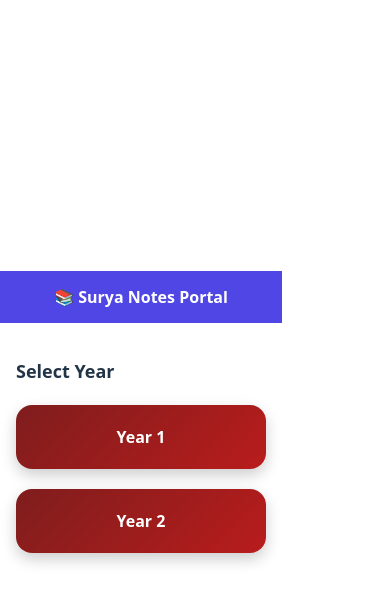
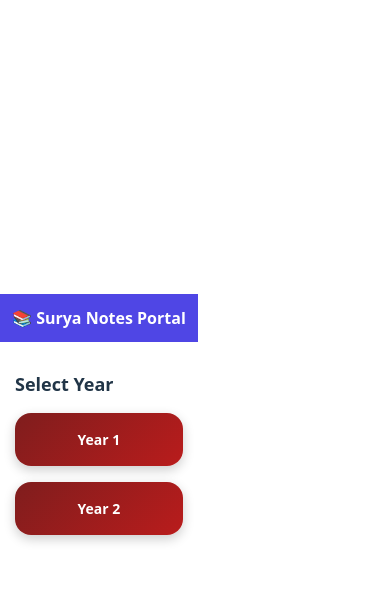
Before and after one commit to suryaprakash-23/surya-notes, a React (Vite) app: page / in a window 390 px wide. Both pictures are taken after a click on the button "Enter". Shown: the top 602 px of the page. Built offline with nearby package versions, Linux system fonts and the light colour scheme.

Commit message:
Add mobile detection and responsive styles

```diff
--- a/src/App.jsx
+++ b/src/App.jsx
@@ -1,4 +1,4 @@
-import { useState } from "react";
+import { useState, useEffect } from "react";
 import Home from "./pages/Home";
 
 export default function App() {
@@ -7,6 +7,17 @@ export default function App() {
   const [semester, setSemester] = useState(null);
   const [selectedSubject, setSelectedSubject] = useState(null);
 
+  // ✅ Detect Mobile / Desktop
+  const [isMobile, setIsMobile] = useState(window.innerWidth < 768);
+
+  useEffect(() => {
+    const handleResize = () => {
+      setIsMobile(window.innerWidth < 768);
+    };
+    window.addEventListener("resize", handleResize);
+    return () => window.removeEventListener("resize", handleResize);
+  }, []);
+
   const subjectsData = {
     "1-1": ["MFCS", "Data Structures"],
     "1-2": ["Java", "Computer Architecture"],
@@ -14,144 +25,130 @@ export default function App() {
     "2-2": ["Managerial Economics"],
   };
 
-  // SUBJECT PAGE (UNITS)
-  if (selectedSubject) {
   const units = ["Unit 1", "Unit 2", "Unit 3", "Unit 4", "Unit 5"];
 
+  // 🔁 Layout
+  const Layout = ({ children }) => (
+    <div>
+      <header style={headerStyle(isMobile)}>📚 Surya Notes Portal</header>
+      <div style={containerStyle(isMobile)}>{children}</div>
+    </div>
+  );
+
+  // SUBJECT PAGE
+  if (selectedSubject) {
     return (
-      <div>
-        <header style={headerStyle}>📚 Surya Notes Portal</header>
-
-        <div style={containerStyle}>
+      <Layout>
         <button style={backBtn} onClick={() => setSelectedSubject(null)}>
           ⬅ Back
         </button>
 
         <h2 style={titleStyle}>{selectedSubject}</h2>
 
-          <div style={cardContainer}>
-            {units.map((unit, index) => (
-              <div key={index} style={cardStyle}>
+        <div style={cardContainer(isMobile)}>
+          {units.map((unit, i) => (
+            <div key={i} style={cardStyle(isMobile)}>
               {unit}
             </div>
           ))}
         </div>
-        </div>
-      </div>
+      </Layout>
     );
   }
 
-  // SUBJECT LIST PAGE
+  // SUBJECT LIST
   if (year && semester) {
     const key = `${year}-${semester}`;
     const subjects = subjectsData[key] || [];
 
     return (
-      <div>
-        <header style={headerStyle}>📚 Surya Notes Portal</header>
-
-        <div style={containerStyle}>
+      <Layout>
         <button style={backBtn} onClick={() => setSemester(null)}>
           ⬅ Back
         </button>
 
         <h2 style={titleStyle}>Select Subject</h2>
 
-          <div style={cardContainer}>
-            {subjects.map((sub, index) => (
+        <div style={cardContainer(isMobile)}>
+          {subjects.map((sub, i) => (
             <div
-                key={index}
-                style={cardStyle}
+              key={i}
+              style={cardStyle(isMobile)}
               onClick={() => setSelectedSubject(sub)}
-                onMouseEnter={(e) =>
-                  (e.currentTarget.style.transform = "scale(1.05)")
-                }
-                onMouseLeave={(e) =>
-                  (e.currentTarget.style.transform = "scale(1)")
-                }
             >
               {sub}
             </div>
           ))}
         </div>
-        </div>
-      </div>
+      </Layout>
     );
   }
 
-  // SEMESTER PAGE
+  // SEMESTER
   if (year) {
     return (
-      <div>
-        <header style={headerStyle}>📚 Surya Notes Portal</header>
-
-        <div style={containerStyle}>
+      <Layout>
         <button style={backBtn} onClick={() => setYear(null)}>
           ⬅ Back
         </button>
 
         <h2 style={titleStyle}>Select Semester</h2>
 
-          <div style={cardContainer}>
+        <div style={cardContainer(isMobile)}>
           {[1, 2].map((sem) => (
             <div
               key={sem}
-                style={cardStyle}
+              style={cardStyle(isMobile)}
               onClick={() => setSemester(sem)}
             >
               Semester {sem}
             </div>
           ))}
         </div>
-        </div>
-      </div>
+      </Layout>
     );
   }
 
-  // YEAR PAGE
+  // YEAR
   if (entered) {
     return (
-      <div>
-        <header style={headerStyle}>📚 Surya Notes Portal</header>
-
-        <div style={containerStyle}>
+      <Layout>
         <h2 style={titleStyle}>Select Year</h2>
 
-          <div style={cardContainer}>
+        <div style={cardContainer(isMobile)}>
           {[1, 2].map((yr) => (
             <div
               key={yr}
-                style={cardStyle}
+              style={cardStyle(isMobile)}
               onClick={() => setYear(yr)}
             >
               Year {yr}
             </div>
           ))}
         </div>
-        </div>
-      </div>
+      </Layout>
     );
   }
 
   return <Home onEnter={() => setEntered(true)} />;
 }
 
-// 🎨 RESPONSIVE STYLES
+// 🎨 STYLES (DYNAMIC)
 
-const headerStyle = {
+const headerStyle = (isMobile) => ({
   background: "#4f46e5",
   color: "white",
-  padding: "14px",
-  fontSize: "clamp(16px, 3vw, 22px)",
+  padding: isMobile ? "12px" : "16px",
+  fontSize: isMobile ? "16px" : "22px",
   fontWeight: "bold",
   textAlign: "center",
-};
+});
 
-const containerStyle = {
-  maxWidth: "1200px",      // 🔥 center content
+const containerStyle = (isMobile) => ({
+  maxWidth: isMobile ? "100%" : "1100px",
   margin: "0 auto",
-  padding: "20px 16px",
-};
+  padding: isMobile ? "15px" : "25px",
+});
 
 const titleStyle = {
   fontSize: "clamp(18px, 4vw, 26px)",
@@ -167,21 +164,20 @@ const backBtn = {
   cursor: "pointer",
 };
 
-const cardContainer = {
-  marginTop: 20,
+const cardContainer = (isMobile) => ({
   display: "grid",
-  gridTemplateColumns: "repeat(auto-fill, minmax(250px, 1fr))", // 🔥 KEY CHANGE
-  gap: "20px",
-};
+  gridTemplateColumns: isMobile ? "1fr" : "repeat(3, 1fr)",
+  gap: "16px",
+});
 
-const cardStyle = {
-  padding: "20px",
+const cardStyle = (isMobile) => ({
+  padding: isMobile ? "16px" : "22px",
   borderRadius: "16px",
   background: "linear-gradient(135deg, #7f1d1d, #b91c1c)",
   color: "white",
-  boxShadow: "0 6px 15px rgba(0,0,0,0.2)",
   fontWeight: "bold",
+  textAlign: "center",
   cursor: "pointer",
-  textAlign: "center",
-  transition: "all 0.3s ease",
-};
+  boxShadow: "0 4px 12px rgba(0,0,0,0.2)",
+  fontSize: isMobile ? "14px" : "16px",
+});
```
Lines whose indentation alone changed are shown as unchanged.
